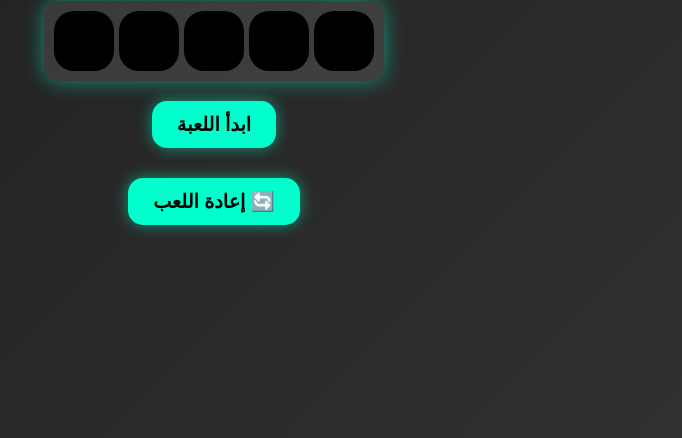
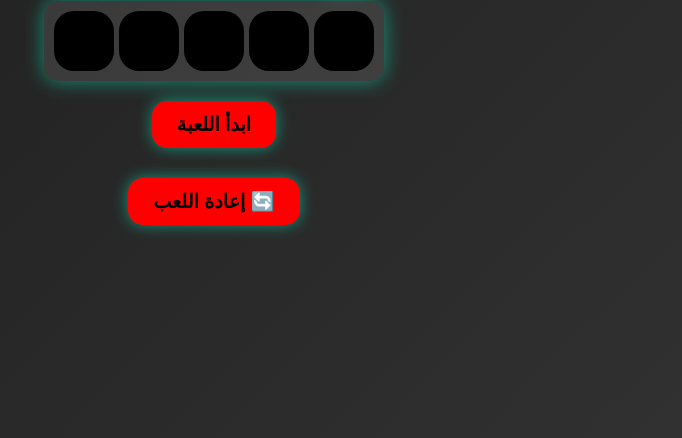
Before and after one commit to El7areeff/apple8, a plain HTML site: page index.html in a window 1280 px wide. Shown: the part 362-800 px from the top of the page, without its empty margins (426-1108 px from the left). Drawn offline with Linux system fonts and the light colour scheme.

Commit message:
Update index.html

```diff
--- a/index.html
+++ b/index.html
@@ -64,7 +64,7 @@
 
     button {
       padding: 12px 25px;
-      background-color: #00ffcc;
+      background-color: #ff0000;
       color: black;
       font-size: 1.2rem;
       font-weight: bold;
```
